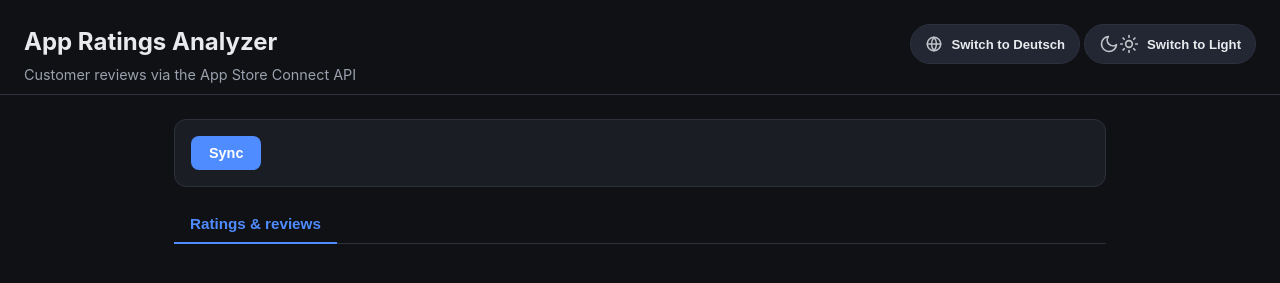
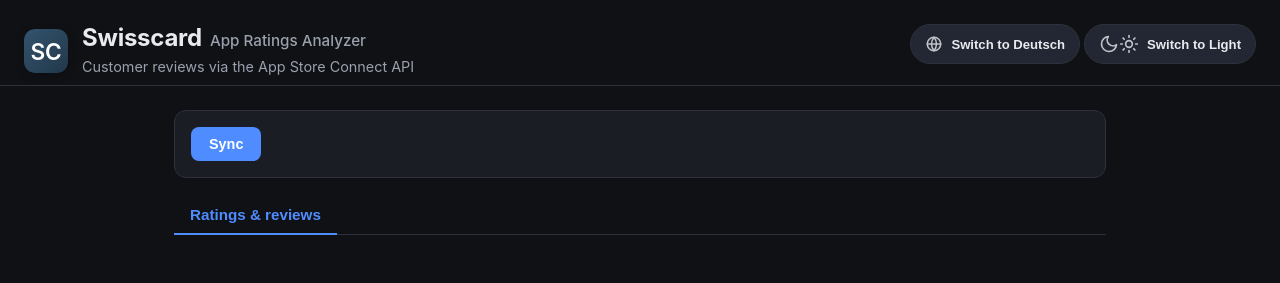
Before and after one commit to danneatu/scd, a website: page public/index.html in a window 1280 px wide. Drawn offline with Linux system fonts and the light colour scheme; no server answers.

Commit message:
Add Swisscard app icon + brand name to topbar, login, favicon

```diff
--- a/public/index.html
+++ b/public/index.html
@@ -3,7 +3,9 @@
   <head>
     <meta charset="UTF-8" />
     <meta name="viewport" content="width=device-width, initial-scale=1.0" />
-    <title>App Ratings Analyzer</title>
+    <title>Swisscard · App Ratings Analyzer</title>
+    <link rel="icon" type="image/svg+xml" href="icon.svg" />
+    <link rel="apple-touch-icon" href="icon.svg" />
     <link rel="stylesheet" href="styles.css" />
     <script>
       // Apply the saved theme + language before first paint to avoid a flash.
@@ -28,9 +30,12 @@
   </head>
   <body>
     <header class="topbar">
-      <div class="topbar-text">
-        <h1 data-i18n="appTitle">App Ratings Analyzer</h1>
-        <p class="subtitle" data-i18n="appSubtitle">Customer reviews via the App Store Connect API</p>
+      <div class="topbar-brand">
+        <img class="app-icon" src="icon.svg" width="44" height="44" alt="Swisscard" />
+        <div class="topbar-text">
+          <h1><span class="brand-name">Swisscard</span><span class="brand-sub" data-i18n="appTitle">App Ratings Analyzer</span></h1>
+          <p class="subtitle" data-i18n="appSubtitle">Customer reviews via the App Store Connect API</p>
+        </div>
       </div>
       <div class="topbar-nav">
         <button
--- a/public/styles.css
+++ b/public/styles.css
@@ -186,10 +186,56 @@
   font-size: 1.5rem;
 }
 
+/* Brand: app icon + name + descriptor in the topbar. */
+.topbar-brand {
+  display: flex;
+  align-items: center;
+  gap: 14px;
+  min-width: 0;
+}
+
+.app-icon {
+  width: 44px;
+  height: 44px;
+  border-radius: 11px;
+  flex-shrink: 0;
+  box-shadow: 0 2px 8px rgba(0, 0, 0, 0.25);
+}
+
+.topbar h1 {
+  display: flex;
+  align-items: baseline;
+  flex-wrap: wrap;
+  gap: 8px;
+  line-height: 1.15;
+}
+
+.brand-name {
+  font-size: 1.5rem;
+  font-weight: 700;
+  letter-spacing: -0.01em;
+}
+
+.brand-sub {
+  font-size: 0.95rem;
+  font-weight: 500;
+  color: var(--muted);
+}
+
 .subtitle {
   margin: 4px 0 0;
   color: var(--muted);
   font-size: 0.9rem;
+}
+
+@media (max-width: 560px) {
+  .brand-sub {
+    display: none;
+  }
+  .app-icon {
+    width: 38px;
+    height: 38px;
+  }
 }
 
 /* ===================== Topbar: mobile hamburger menu ===================== */
```
Also changed, not shown: public/login.html (+13 -2 lines), public/icon.svg (added).
